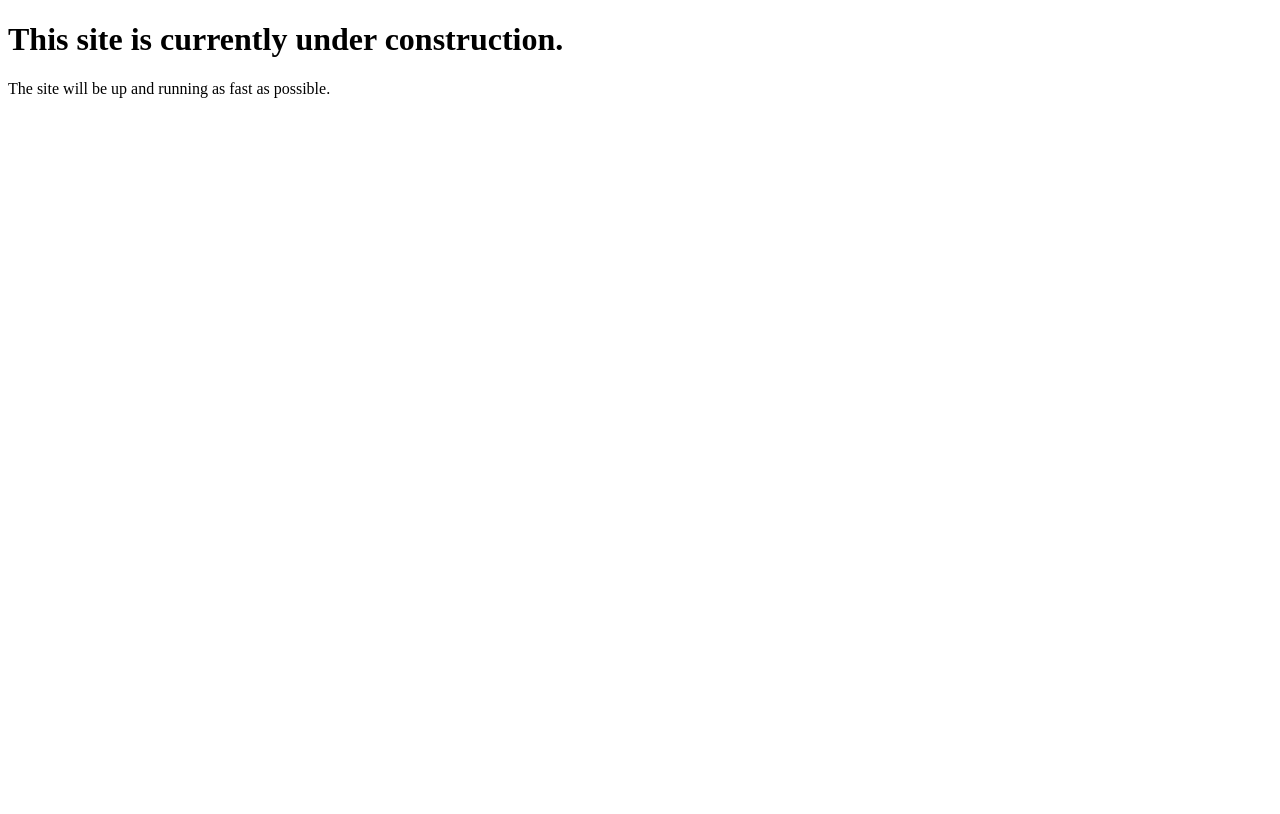
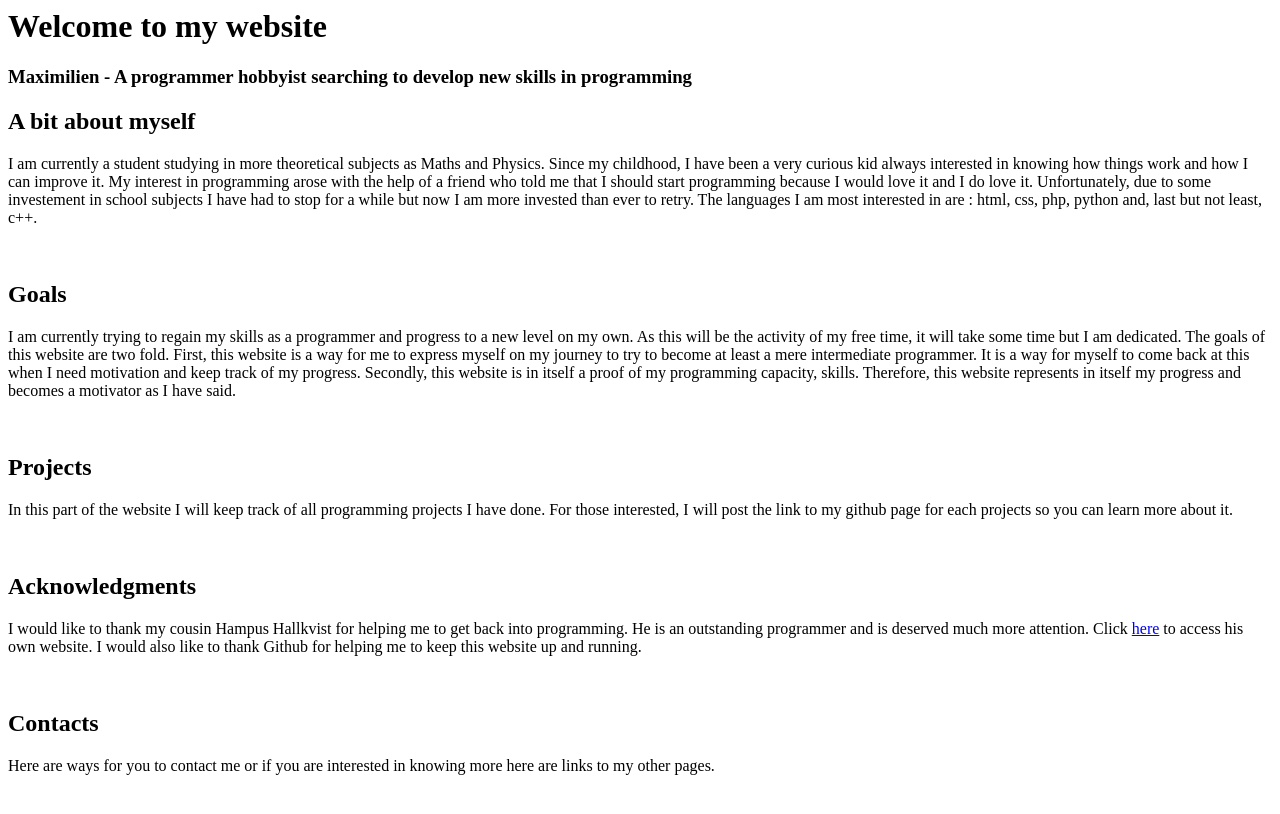
Before and after one commit to MaxxiPaxxi/MaxxiPaxxi.github.io, a plain HTML site: page index.html in a window 1280 px wide. Drawn offline with Linux system fonts and the light colour scheme.

Commit message:
Add files via upload

```diff
--- a/index.html
+++ b/index.html
@@ -1,12 +1,35 @@
-<!DOCTYPE html>
+<! DOCTYPE html>
 <html>
-<head>
-<title>Maxxi Paxxi</title>
-</head>
-<body>
-
-<h1>This site is currently under construction.</h1>
-<p>The site will be up and running as fast as possible.</p>
-
-</body>
+    <head>
+        <title>Maxxi Paxxi</title>
+        <h1>Welcome to my website</h1>
+        <h3>Maximilien - A programmer hobbyist searching to develop new skills in programming</h3>
+    </head>
+    <body>
+        <div class="Biography">
+            <h2>A bit about myself</h2>
+            <p>I am currently a student studying in more theoretical subjects as Maths and Physics. Since my childhood, I have been a very curious kid always interested in knowing how things work and how I can improve it. My interest in programming arose with the help of a friend who told me that I should start programming because I would love it and I do love it. Unfortunately, due to some investement in school subjects I have had to stop for a while but now I am more invested than ever to retry. The languages I am most interested in are : html, css, php, python and, last but not least, c++.</p>
+        <br>
+        </div>
+        <div class="Goals">
+            <h2>Goals</h2>
+            <p>I am currently trying to regain my skills as a programmer and progress to a new level on my own. As this will be the activity of my free time, it will take some time but I am dedicated. The goals of this website are two fold. First, this website is a way for me to express myself on my journey to try to become at least a mere intermediate programmer. It is a way for myself to come back at this when I need motivation and keep track of my progress. Secondly, this website is in itself a proof of my programming capacity, skills. Therefore, this website represents in itself my progress and becomes a motivator as I have said.</p>
+        <br>
+        </div>
+        <div class="Projects">
+            <h2>Projects</h2>
+            <p>In this part of the website I will keep track of all programming projects I have done. For those interested, I will post the link to my github page for each projects so you can learn more about it.</p>
+        <br>
+        </div>
+        <div class="Acknowledgements">
+            <h2>Acknowledgments</h2>
+            <p>I would like to thank my cousin Hampus Hallkvist for helping me to get back into programming. He is an outstanding programmer and is deserved much more attention. Click <a href="www.hampushallkvist.com">here</a> to access his own website. I would also like to thank Github for helping me to keep this website up and running.</p>
+        <br>
+        </div>
+        <div class="Contacts">
+            <h2>Contacts</h2>
+            <p>Here are ways for you to contact me or if you are interested in knowing more here are links to my other pages.</p>
+        <br>
+        </div>
+    </body>
 </html>
```
